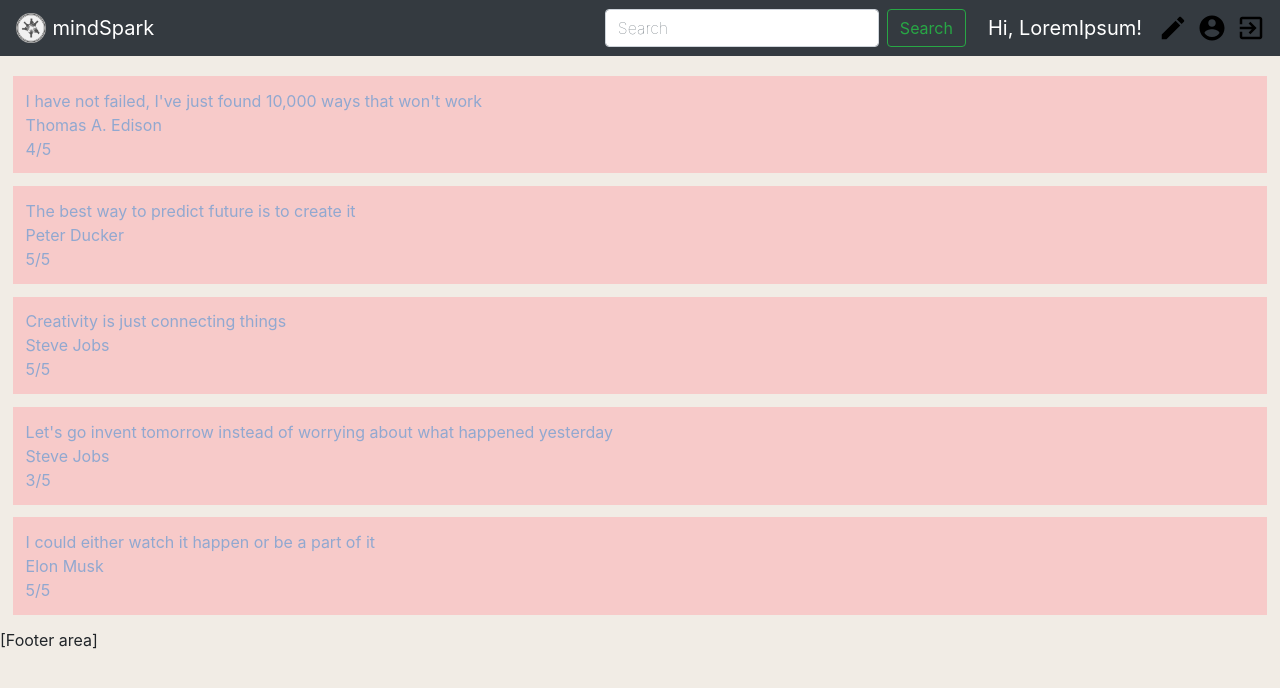
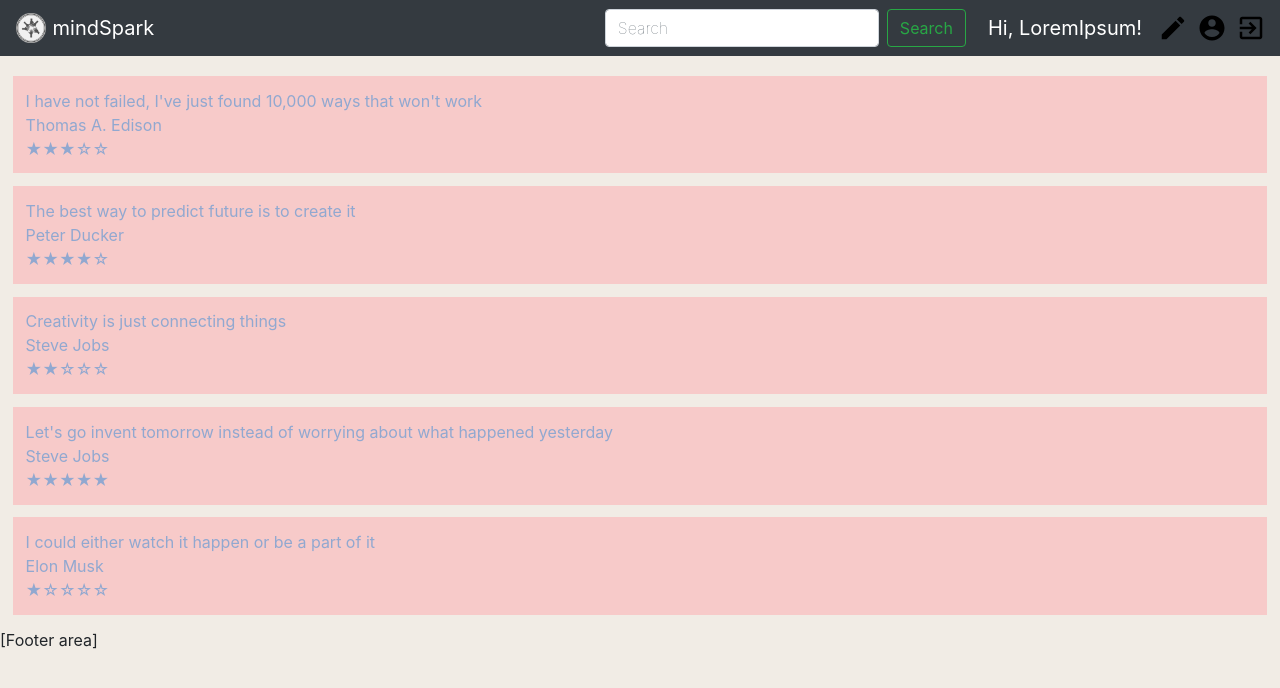
Before and after one commit to abansal98/mindSpark, a React (Create React App) app in the folder react-app/: page /home in a window 1280 px wide. Shown: the top 688 px of the page. Built offline with nearby package versions, Linux system fonts and the light colour scheme.

Commit message:
adding meaningful dummy data and logic

```diff
--- a/react-app/src/Content.js
+++ b/react-app/src/Content.js
@@ -9,12 +9,12 @@ const quotes = [
   "I could either watch it happen or be a part of it"
 ];
 const authors = ["Thomas A. Edison", "Peter Ducker", "Steve Jobs", "Elon Musk"];
-const ratings = ["1/5", "2/5", "3/5", "4/5", "5/5"];
+const ratings = ["★☆☆☆☆", "★★☆☆☆", "★★★☆☆", "★★★★☆", "★★★★★"];
 
 class Content extends Component {
   // dummyDataLoop = () => {
   //   var rows = [];
-  //   for (let i = 0; i < 50; i++) {
+  //   for (let i = 0; i < 50;  i++) {
   //     rows.push(<div>dummy data</div>);
   //   }
   //   return rows;
@@ -25,11 +25,11 @@ class Content extends Component {
   render() {
     return (
       <article>
-        <QuoteBox quote={quotes[0]} author={authors[0]} rating={ratings[3]} />
-        <QuoteBox quote={quotes[1]} author={authors[1]} rating={ratings[4]} />
-        <QuoteBox quote={quotes[2]} author={authors[2]} rating={ratings[4]} />
-        <QuoteBox quote={quotes[3]} author={authors[2]} rating={ratings[2]} />
-        <QuoteBox quote={quotes[4]} author={authors[3]} rating={ratings[4]} />
+        <QuoteBox quote={quotes[0]} author={authors[0]} rating={ratings[2]} />
+        <QuoteBox quote={quotes[1]} author={authors[1]} rating={ratings[3]} />
+        <QuoteBox quote={quotes[2]} author={authors[2]} rating={ratings[1]} />
+        <QuoteBox quote={quotes[3]} author={authors[2]} rating={ratings[4]} />
+        <QuoteBox quote={quotes[4]} author={authors[3]} rating={ratings[0]} />
       </article>
     );
   }
```
